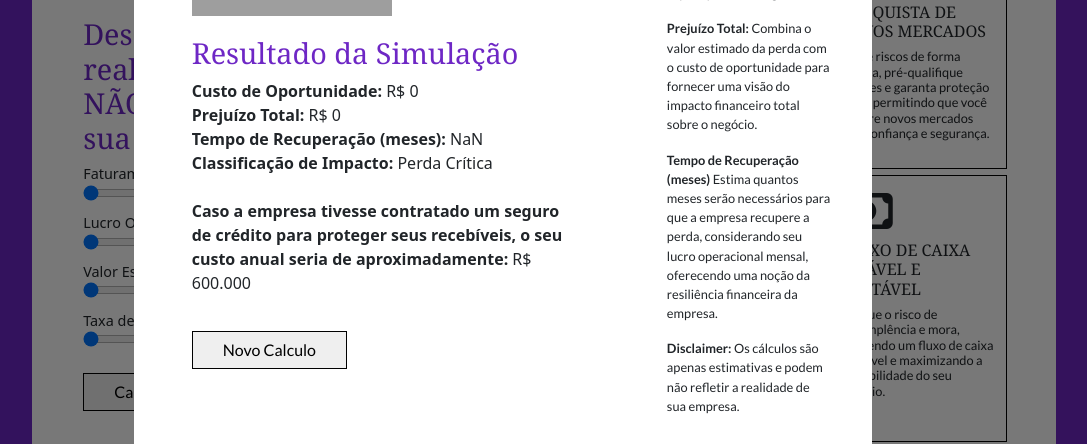
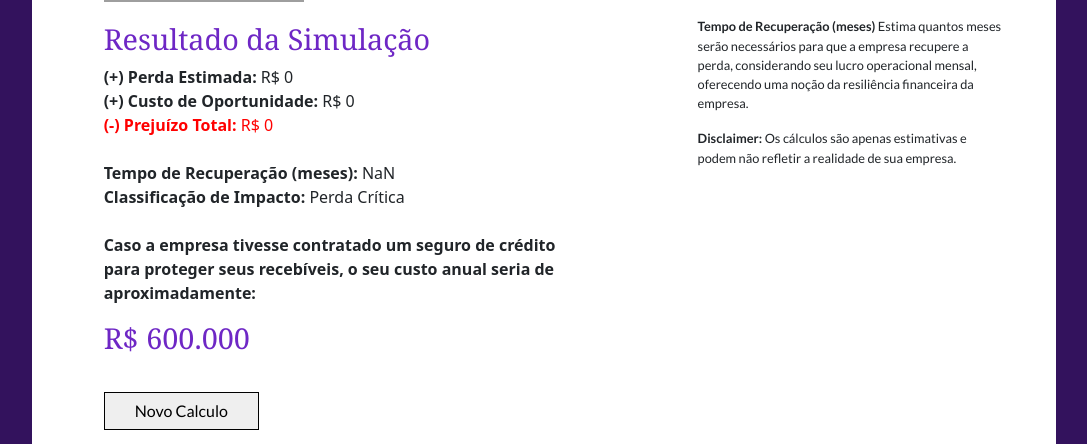
Before and after one commit to fabiogabrielli/chubb, a plain HTML site: page index.html in a window 1280 px wide. Both pictures are taken after a click on the button "Calcular". Shown: the part 259-703 px from the top of the page, without its empty margins (96-1183 px from the left). Drawn offline with nearby package versions, Linux system fonts and the light colour scheme; grey boxes are pictures that could not be loaded.

Commit message:
layout novo

```diff
--- a/cssCHUBB.css
+++ b/cssCHUBB.css
@@ -69,7 +69,7 @@ body, html {
 
 .descricao {
     background-color: white;
-    width: 30%;
+    width: 40%;
     display: flex;
     flex-direction: column;
     align-items: center;
@@ -99,7 +99,6 @@ body, html {
 
 .stageMyModal {
     display: flex;
-    width: 80%;
 }
 
 .internoModal {
@@ -132,6 +131,10 @@ body, html {
 .internoModal img {
     width: 200px;
     margin-bottom: 20px;
+}
+
+.prejuizo {
+    color: red;
 }
 
 /* IMPACTOS */
--- a/index.html
+++ b/index.html
@@ -32,7 +32,7 @@
             </div>
 
             <div class="slider-container">
-                Valor Estimado da Perda: R$ <span id="perdaOutput">0</span><br>
+                Perda Estimada: R$ <span id="perdaOutput">0</span><br>
                 <input type="range" min="0" max="500000000" step="10000" value="0" id="perdaSlider">
             </div>
 
--- a/js.js
+++ b/js.js
@@ -77,11 +77,12 @@
         myModal.style.display = "flex";
 
         resultDiv.innerHTML = `
-            <b>Custo de Oportunidade: </b>R$ ${formatValue(custoOportunidade.toFixed(2))}<br>
-            <b>Prejuízo Total:</b> R$ ${formatValue(perdaEstimadaTotal.toFixed(2))}<br>
+            <b>(+) Perda Estimada: </b>R$ ${formatValue(valorEstimadoPerda.toFixed(2))}<br>
+            <b>(+) Custo de Oportunidade: </b>R$ ${formatValue(custoOportunidade.toFixed(2))}<br>
+            <span class="prejuizo"><b>(-) Prejuízo Total:</b> R$ ${formatValue(perdaEstimadaTotal.toFixed(2))}</span><br><br>
             <b>Tempo de Recuperação (meses):</b> ${mesesParaRecuperar.toFixed(1)}<br>
             <b>Classificação de Impacto:</b> ${classificacaoImpacto}<br><br>
-            <p><b>Caso a empresa tivesse contratado um seguro de crédito para proteger seus recebíveis, o seu custo anual seria de aproximadamente: </b>R$ ${formatValue(custoSeguro.toFixed(2))}</p>
+            <p><b>Caso a empresa tivesse contratado um seguro de crédito para proteger seus recebíveis, o seu custo anual seria de aproximadamente: </b><h1>R$ ${formatValue(custoSeguro.toFixed(2))}</h1></p>
         `;
     }
 
```
